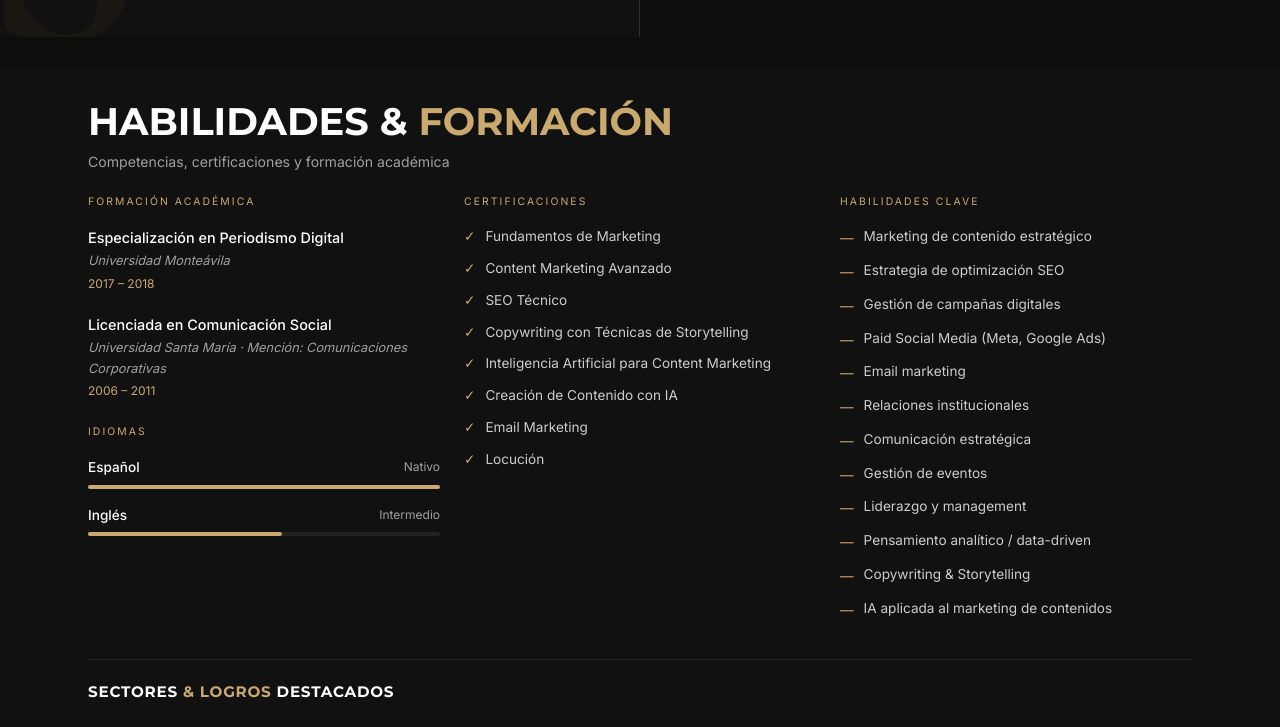
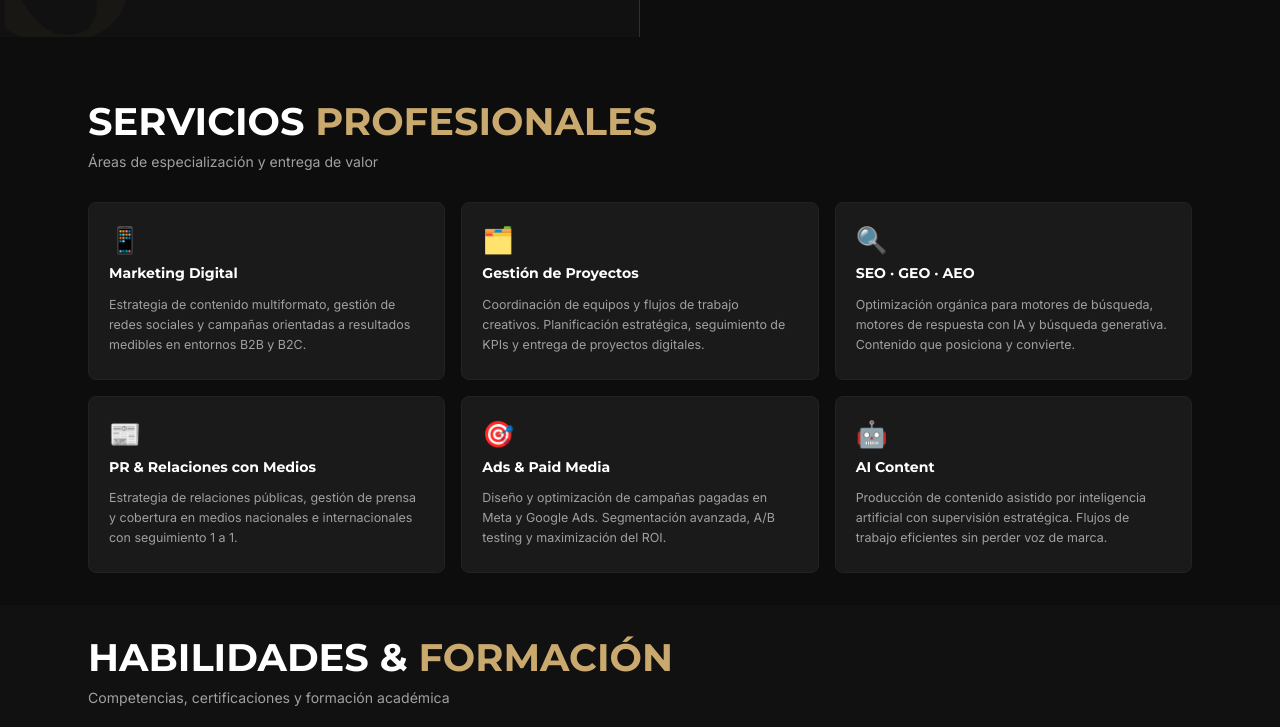
Before and after one commit to sandhygonzalez-bit/Portafolio-Marketing-Sandhy-Gonzalez-, a plain HTML site: page index.html in a window 1280 px wide. Shown: the part 892-1619 px from the top of the page. Drawn offline with nearby package versions, Linux system fonts and the light colour scheme.

Commit message:
Update index.html

```diff
--- a/index.html
+++ b/index.html
@@ -21,11 +21,20 @@
   <meta name="twitter:title" content="Sandhy González — Content Manager · Organic Growth · AI Specialist" />
   <meta name="twitter:description" content="Portafolio profesional con 14 años de experiencia en marketing de contenidos, SEO y campañas digitales en LATAM y EE.UU." />
   <link rel="preconnect" href="https://fonts.googleapis.com" />
+  <!-- Fuentes: carga asíncrona sin reflow inline -->
   <link rel="preconnect" href="https://fonts.gstatic.com" crossorigin />
-  <!-- Fuentes: un solo request, carga no bloqueante -->
-  <link rel="preload" as="style" href="https://fonts.googleapis.com/css2?family=Montserrat:wght@700;800&family=Inter:wght@400;500&family=Cormorant+Garamond:ital,wght@0,700;1,400&display=swap" />
-  <link rel="stylesheet" media="print" onload="this.media='all'" href="https://fonts.googleapis.com/css2?family=Montserrat:wght@700;800&family=Inter:wght@400;500&family=Cormorant+Garamond:ital,wght@0,700;1,400&display=swap" />
-  <noscript><link rel="stylesheet" href="https://fonts.googleapis.com/css2?family=Montserrat:wght@700;800&family=Inter:wght@400;500&family=Cormorant+Garamond:ital,wght@0,700;1,400&display=swap" /></noscript>
+  <link id="gfonts" rel="stylesheet" media="print"
+        href="https://fonts.googleapis.com/css2?family=Montserrat:wght@700;800&family=Inter:wght@400;500&family=Cormorant+Garamond:ital,wght@0,700;1,400&display=swap" />
+  <noscript>
+    <link rel="stylesheet" href="https://fonts.googleapis.com/css2?family=Montserrat:wght@700;800&family=Inter:wght@400;500&family=Cormorant+Garamond:ital,wght@0,700;1,400&display=swap" />
+  </noscript>
+  <script>
+    // Activar fuentes tras el load — fuera del ciclo de layout crítico
+    window.addEventListener('load', function() {
+      var f = document.getElementById('gfonts');
+      if (f) f.media = 'all';
+    });
+  </script>
   <style>
     *, *::before, *::after { box-sizing: border-box; margin: 0; padding: 0; }
 
@@ -243,7 +252,7 @@
     /* ── SECTION WRAPPER ── */
     section { padding: 32px 0; }
     /* Containment: secciones debajo del fold no afectan layout global */
-    #skills, #experience, #brands, #impacto-hero,
+    #servicios, #skills, #experience, #brands, #impacto-hero,
     #fapro, #eleva, #teves, #cierre, #contacto {
       contain: layout style;
     }
@@ -256,6 +265,56 @@
     .section-heading em { color: var(--gold); font-style: normal; }
     .section-intro { font-size: 0.88rem; color: var(--mid); margin-top: 4px; }
 
+
+    /* ── SERVICIOS ── */
+    #servicios { background: var(--bg); }
+    .servicios-grid {
+      display: grid;
+      grid-template-columns: repeat(3, 1fr);
+      gap: 16px;
+      margin-top: 28px;
+    }
+    .servicio-card {
+      background: var(--bg3);
+      border: 1px solid var(--bg4);
+      border-radius: 8px;
+      padding: 24px 20px;
+      display: flex; flex-direction: column; align-items: flex-start;
+      gap: 12px;
+      transition: border-color 0.25s, transform 0.25s;
+      position: relative; overflow: hidden;
+    }
+    .servicio-card::before {
+      content: '';
+      position: absolute; top: 0; left: 0;
+      width: 3px; height: 0;
+      background: var(--gold);
+      transition: height 0.35s ease;
+    }
+    .servicio-card:hover { border-color: var(--gold-dim); transform: translateY(-2px); }
+    .servicio-card:hover::before { height: 100%; }
+    .servicio-icon {
+      font-size: 1.6rem;
+      line-height: 1;
+    }
+    .servicio-name {
+      font-family: var(--title);
+      font-size: 0.88rem;
+      font-weight: 700;
+      color: var(--white);
+      line-height: 1.3;
+    }
+    .servicio-desc {
+      font-size: 0.78rem;
+      color: var(--mid);
+      line-height: 1.6;
+    }
+    @media (max-width: 900px) {
+      .servicios-grid { grid-template-columns: 1fr 1fr; gap: 12px; }
+    }
+    @media (max-width: 540px) {
+      .servicios-grid { grid-template-columns: 1fr; }
+    }
     /* ── SKILLS ── */
     #skills { background: var(--bg2); }
     .skills-grid {
@@ -635,6 +694,7 @@
   <a href="#hero" class="nav-logo" aria-label="Sandhy González — Inicio">Sandhy González</a>
   <ul class="nav-links" role="list">
     <li><a href="#hero">Perfil</a></li>
+    <li><a href="#servicios">Servicios</a></li>
     <li><a href="#skills">Habilidades</a></li>
     <li><a href="#experience">Experiencia</a></li>
     <li><a href="#brands">Marcas</a></li>
@@ -732,6 +792,59 @@
         <div class="exp-company">Telesur · Primicias24 · PropTech Latam</div>
         <div class="exp-desc">Redacté contenidos especializados en fintech, proptech, política y cultura. Gestioné email marketing, SEO y redes sociales.</div>
       </div>
+    </div>
+  </div>
+</section>
+
+
+<!-- SERVICIOS -->
+<section id="servicios" aria-labelledby="servicios-heading">
+  <div class="container">
+    <div class="reveal">
+      <h2 class="section-heading" id="servicios-heading">SERVICIOS <em>PROFESIONALES</em></h2>
+      <p class="section-intro">Áreas de especialización y entrega de valor</p>
+    </div>
+
+    <div class="servicios-grid">
+
+      <!-- Fila 1 -->
+      <div class="servicio-card reveal">
+        <div class="servicio-icon" role="img" aria-hidden="true">📱</div>
+        <div class="servicio-name">Marketing Digital</div>
+        <div class="servicio-desc">Estrategia de contenido multiformato, gestión de redes sociales y campañas orientadas a resultados medibles en entornos B2B y B2C.</div>
+      </div>
+
+      <div class="servicio-card reveal">
+        <div class="servicio-icon" role="img" aria-hidden="true">🗂️</div>
+        <div class="servicio-name">Gestión de Proyectos</div>
+        <div class="servicio-desc">Coordinación de equipos y flujos de trabajo creativos. Planificación estratégica, seguimiento de KPIs y entrega de proyectos digitales.</div>
+      </div>
+
+      <div class="servicio-card reveal">
+        <div class="servicio-icon" role="img" aria-hidden="true">🔍</div>
+        <div class="servicio-name">SEO · GEO · AEO</div>
+        <div class="servicio-desc">Optimización orgánica para motores de búsqueda, motores de respuesta con IA y búsqueda generativa. Contenido que posiciona y convierte.</div>
+      </div>
+
+      <!-- Fila 2 -->
+      <div class="servicio-card reveal">
+        <div class="servicio-icon" role="img" aria-hidden="true">📰</div>
+        <div class="servicio-name">PR &amp; Relaciones con Medios</div>
+        <div class="servicio-desc">Estrategia de relaciones públicas, gestión de prensa y cobertura en medios nacionales e internacionales con seguimiento 1 a 1.</div>
+      </div>
+
+      <div class="servicio-card reveal">
+        <div class="servicio-icon" role="img" aria-hidden="true">🎯</div>
+        <div class="servicio-name">Ads &amp; Paid Media</div>
+        <div class="servicio-desc">Diseño y optimización de campañas pagadas en Meta y Google Ads. Segmentación avanzada, A/B testing y maximización del ROI.</div>
+      </div>
+
+      <div class="servicio-card reveal">
+        <div class="servicio-icon" role="img" aria-hidden="true">🤖</div>
+        <div class="servicio-name">AI Content</div>
+        <div class="servicio-desc">Producción de contenido asistido por inteligencia artificial con supervisión estratégica. Flujos de trabajo eficientes sin perder voz de marca.</div>
+      </div>
+
     </div>
   </div>
 </section>
```
